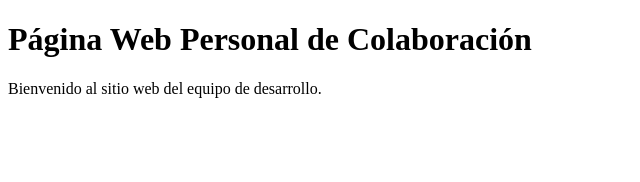
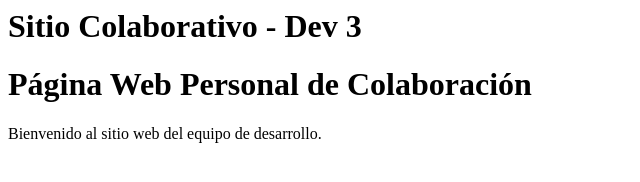
Before and after one commit to YessHub/proyecto-web, a plain HTML site: page index.html in a window 1280 px wide. Shown: the whole page, without its empty margins (0-640 px from the left). Drawn offline with Linux system fonts and the light colour scheme.

```diff
--- a/index.html
+++ b/index.html
@@ -1,4 +1,4 @@
-<!-- index.html (Versión Base Inicial) -->
+<h1>Sitio Colaborativo - Dev 3</h1>
 <!DOCTYPE html>
 <html lang="es">
 <head>
```
